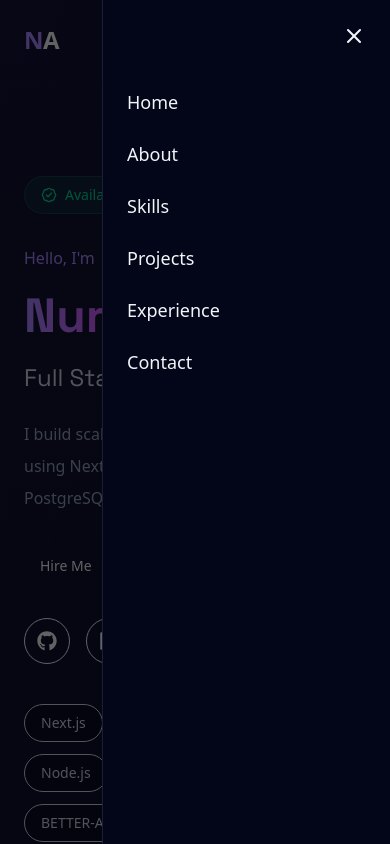
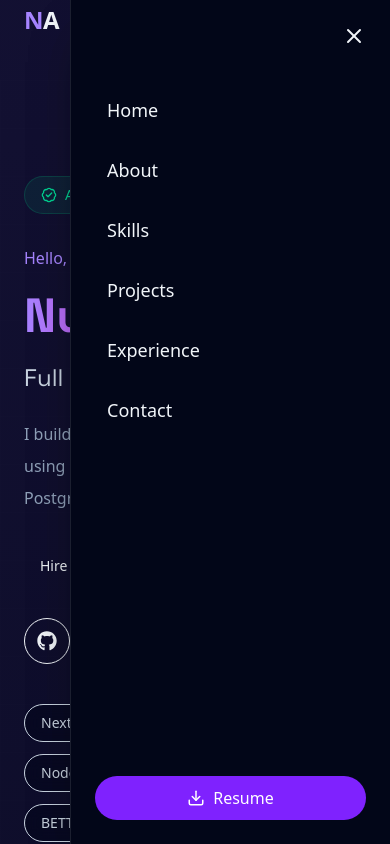
Before and after one commit to nurulamin092/portfolio, a Next.js app: page / in a window 390 px wide. Both pictures are taken after a click on the button "Open navigation menu". Shown: the top 844 px of the page. Built offline with nearby package versions, Linux system fonts and the light colour scheme.

Commit message:
mobile nav refactor

```diff
--- a/src/components/layout/Navbar/MobileNav.tsx
+++ b/src/components/layout/Navbar/MobileNav.tsx
@@ -1,54 +1,140 @@
 "use client";
 
-import { useState } from "react";
+import { useEffect, useState } from "react";
 import Link from "next/link";
+import { AnimatePresence, motion } from "framer-motion";
 import { Menu, X } from "lucide-react";
+
 import { navigation } from "@/data/navigation";
+import { mobileMenu, mobileOverlay } from "@/lib/animations";
+import { useActiveSectionContext } from "@/providers/ActiveSectionProvider";
+import { cn } from "@/lib/utils";
+import Stagger from "@/components/motion/Stagger";
+import FadeUp from "@/components/motion/FadeUp";
+import ResumeButton from "./ResumeButton";
 
 export default function MobileNav() {
   const [open, setOpen] = useState(false);
 
+  const { activeSection } = useActiveSectionContext();
+
+  // Lock body scroll
+  useEffect(() => {
+    document.body.style.overflow = open ? "hidden" : "";
+
+    return () => {
+      document.body.style.overflow = "";
+    };
+  }, [open]);
+
+  // Close on ESC
+  useEffect(() => {
+    const handleKeyDown = (event: KeyboardEvent) => {
+      if (event.key === "Escape") {
+        setOpen(false);
+      }
+    };
+
+    window.addEventListener("keydown", handleKeyDown);
+
+    return () => {
+      window.removeEventListener("keydown", handleKeyDown);
+    };
+  }, []);
+
   return (
     <>
+      {/* Menu Button */}
       <button
-        onClick={() => setOpen(true)}
+        type="button"
         className="lg:hidden"
         aria-label="Open navigation menu"
+        aria-expanded={open}
+        aria-controls="mobile-navigation"
+        onClick={() => setOpen(true)}
       >
         <Menu className="size-6" />
       </button>
 
+      <AnimatePresence>
         {open && (
           <>
-          <div
-            className="fixed inset-0 z-40 bg-black/60"
+            {/* Overlay */}
+            <motion.div
+              variants={mobileOverlay}
+              initial="hidden"
+              animate="visible"
+              exit="exit"
+              className="fixed
+    right-0
+    top-0
+    z-50
+    flex
+    h-dvh
+    w-80
+    flex-col
+    border-l
+    border-white/10
+    bg-slate-950
+    p-6
+    shadow-2xl"
               onClick={() => setOpen(false)}
             />
 
-          <aside className="fixed right-0 top-0 z-50 flex h-full w-72 flex-col border-l border-white/10 bg-slate-950 p-6">
+            {/* Drawer */}
+            <motion.aside
+              variants={mobileMenu}
+              initial="hidden"
+              animate="visible"
+              exit="exit"
+              className="fixed right-0 top-0 z-50 flex h-dvh w-80 flex-col border-l border-white/10 bg-slate-950 p-6 shadow-2xl"
+            >
+              {/* Close Button */}
               <button
+                type="button"
+                onClick={() => setOpen(false)}
                 className="self-end"
-              onClick={() => setOpen(false)}
                 aria-label="Close navigation menu"
               >
-              <X />
+                <X className="size-6" />
               </button>
 
-            <nav className="mt-10 flex flex-col gap-6">
-              {navigation.map((item) => (
+              {/* Navigation */}
+              <nav id="mobile-navigation" className="mt-10 flex flex-1">
+                <Stagger className="flex flex-col gap-4">
+                  {navigation.map((item) => {
+                    const id = item.href;
+
+                    return (
                       <Link
                         key={item.href}
                         href={item.href}
                         onClick={() => setOpen(false)}
-                  className="text-lg text-muted-foreground transition hover:text-white"
+                        className={cn(
+                          "rounded-lg px-3 py-2 text-lg transition-colors duration-200",
+                          activeSection === id
+                            ? "bg-violet-500/10 text-violet-400"
+                            : "text-muted-foreground hover:bg-white/5 hover:text-white",
+                        )}
                       >
                         {item.label}
                       </Link>
-              ))}
+                    );
+                  })}
+                </Stagger>
               </nav>
-          </aside>
+              <div className=" pt-8">
+                <FadeUp>
+                  <ResumeButton
+                    className="w-full"
+                    onClick={() => setOpen(false)}
+                  />
+                </FadeUp>
+              </div>
+            </motion.aside>
           </>
         )}
+      </AnimatePresence>
     </>
   );
 }
--- a/src/components/layout/Navbar/Navbar.tsx
+++ b/src/components/layout/Navbar/Navbar.tsx
@@ -29,7 +29,9 @@ export default function Navbar() {
             scrolled ? "h-16" : "h-20",
           )}
         >
-          <Logo />
+          <div className="mb-10">
+            <Logo />
+          </div>
 
           <DesktopNav />
 
--- a/src/components/layout/Navbar/ResumeButton.tsx
+++ b/src/components/layout/Navbar/ResumeButton.tsx
@@ -1,15 +1,27 @@
 import Link from "next/link";
-
 import { Download } from "lucide-react";
 
+import { cn } from "@/lib/utils";
 import { siteConfig } from "@/config/site";
 
-export default function ResumeButton() {
+interface ResumeButtonProps {
+  className?: string;
+  onClick?: () => void;
+}
+
+export default function ResumeButton({
+  className,
+  onClick,
+}: ResumeButtonProps) {
   return (
     <Link
       href={siteConfig.resume}
       target="_blank"
-      className="inline-flex items-center gap-2 rounded-full bg-violet-600 px-5 py-2.5 font-medium text-white transition hover:bg-violet-500"
+      onClick={onClick}
+      className={cn(
+        "inline-flex items-center justify-center gap-2 rounded-full bg-violet-600 px-5 py-2.5 font-medium text-white transition hover:bg-violet-500",
+        className,
+      )}
     >
       <Download size={18} />
       Resume
--- a/src/lib/animations.ts
+++ b/src/lib/animations.ts
@@ -85,3 +85,46 @@ export const navbarReveal: Variants = {
     },
   },
 };
+
+export const mobileOverlay: Variants = {
+  hidden: {
+    opacity: 0,
+  },
+
+  visible: {
+    opacity: 1,
+    transition: {
+      duration: 0.2,
+      ease: easing,
+    },
+  },
+
+  exit: {
+    opacity: 0,
+    transition: {
+      duration: 0.2,
+    },
+  },
+};
+
+export const mobileMenu: Variants = {
+  hidden: {
+    x: "100%",
+  },
+
+  visible: {
+    x: 0,
+    transition: {
+      duration: 0.35,
+      ease: easing,
+    },
+  },
+
+  exit: {
+    x: "100%",
+    transition: {
+      duration: 0.25,
+      ease: easing,
+    },
+  },
+};
```
Lines whose indentation alone changed are shown as unchanged.
